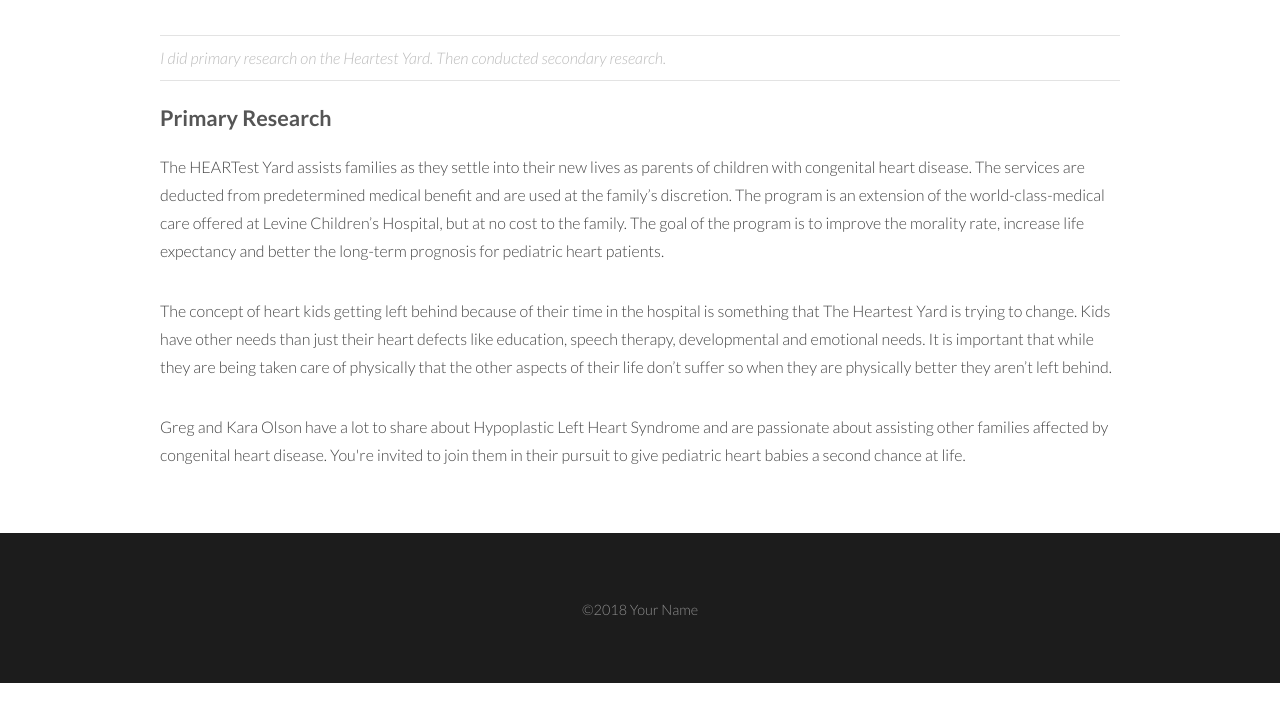
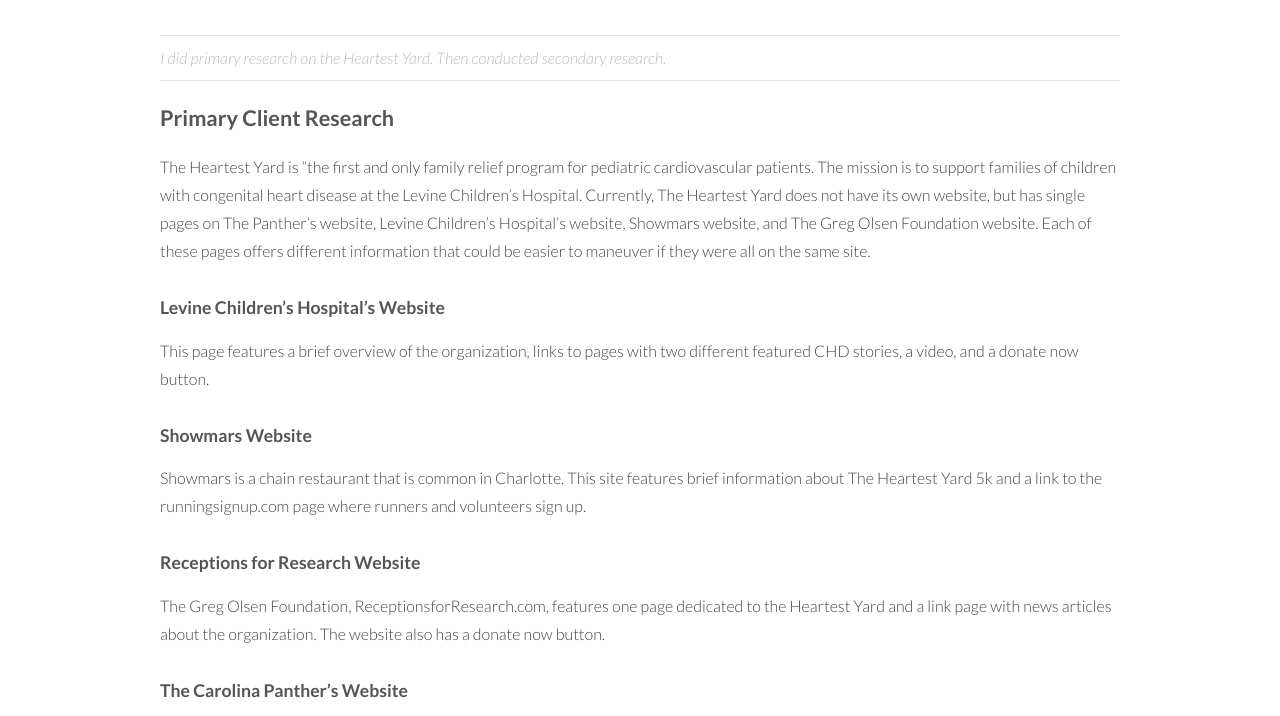
Before and after one commit to MirandaaMace/miranda-mace-process-site, a plain HTML site: page generic-page0.html in a window 1280 px wide. Shown: the part 180-896 px from the top of the page. Before the commit the page ends 863 px from the top, so only its background shows below. Drawn offline with Linux system fonts and the light colour scheme.

Commit message:
7 October 2020
2:30pm-4:30pm

```diff
--- a/generic-page0.html
+++ b/generic-page0.html
@@ -33,18 +33,23 @@
 						<h1>Research</h1>
 						<p class="info"> I did primary research on the Heartest Yard. Then conducted secondary research.</p>
 					</header>
-						<h3>Primary Research</h3>
-							<p>The HEARTest Yard assists families as they settle into their new lives as parents of children with congenital heart disease. The services are deducted from predetermined medical benefit and are used at the family’s discretion. The program is an extension of the world-class-medical care offered at Levine Children’s Hospital, but at no cost to the family.
-The goal of the program is to improve the morality rate, increase life expectancy and better the long-term prognosis for pediatric heart patients.</p>
-							<p>The concept of heart kids getting left behind because of their time in the hospital is something that The Heartest Yard is trying to change. Kids have other needs than just their heart defects like education, speech therapy, developmental and emotional needs. It is important that while they are being taken care of physically that the other aspects of their life don’t suffer so when they are physically better they aren’t left behind.</p>
-							<p>Greg and Kara Olson have a lot to share about Hypoplastic Left Heart Syndrome and are passionate about assisting other families affected by congenital heart disease. You're invited to join them in their pursuit to give pediatric heart babies a second chance at life.</p>
+						<h3>Primary Client Research</h3>
+								<p>The Heartest Yard is “the first and only family relief program for pediatric cardiovascular patients. The mission is to support families of children with congenital heart disease at the Levine Children’s Hospital. Currently, The Heartest Yard does not have its own website, but has single pages on The Panther’s website, Levine Children’s Hospital’s website, Showmars website, and The Greg Olsen Foundation website. Each of these pages offers different information that could be easier to maneuver if they were all on the same site.</p>
+							<h4>Levine Children’s Hospital’s Website</h4>
+								<p>This page features a brief overview of the organization, links to pages with two different featured CHD stories, a video, and a donate now button.</p>
+							<h4>Showmars Website</h4>
+								<p>Showmars is a chain restaurant that is common in Charlotte. This site features brief information about The Heartest Yard 5k and a link to the runningsignup.com page where runners and volunteers sign up.</p>
+							<h4>Receptions for Research Website</h4>
+								<p>The Greg Olsen Foundation, ReceptionsforResearch.com, features one page dedicated to the Heartest Yard and a link page with news articles about the organization. The website also has a donate now button.</p>
+							<h4>The Carolina Panther’s Website</h4>
+								<p>Greg Olsen was a member of the Carolina Panthers team. He was traded this year and is now a member of the Seahawks. However, The Heartest Yard is still active helping children with congenital heart disease and their families in Charlotte. This page on the Panther’s site features a photo gallery from the 5k.</p>
 				</div>
 			</section>
 
 		<!-- Footer -->
 			<footer id="footer">
 				<div class="copyright">
-					&copy;2018 Your Name
+					&copy;2020 Miranda Mace
 				</div>
 			</footer>
 
```
Also changed, not shown: generic-page.html (+1 -1 lines).
